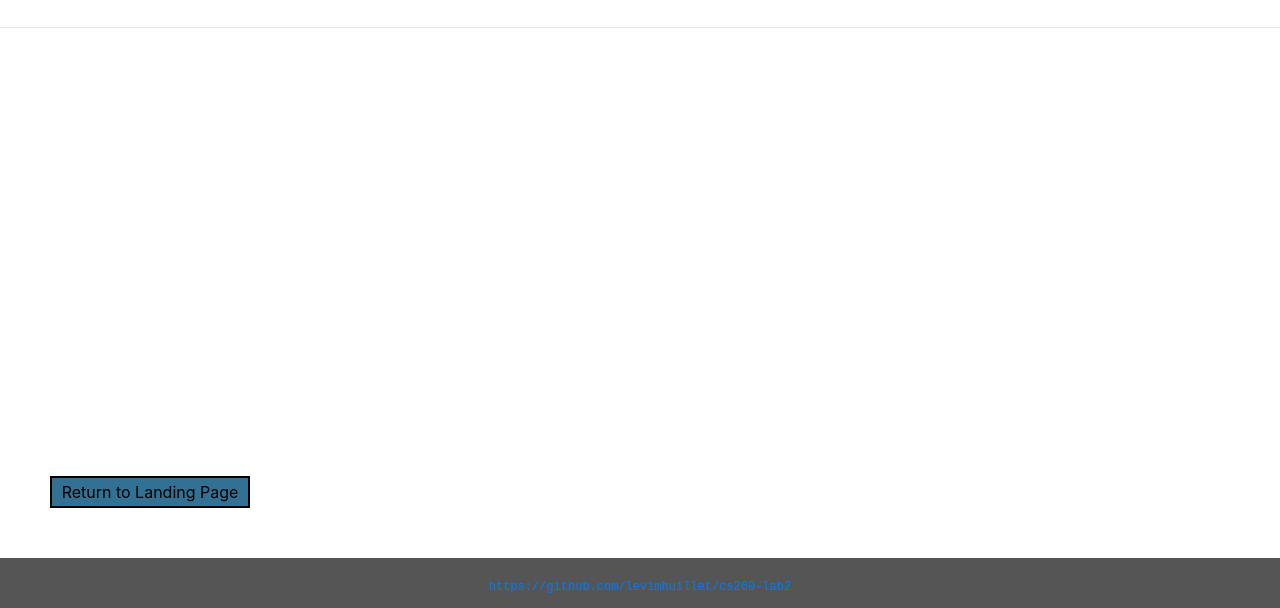
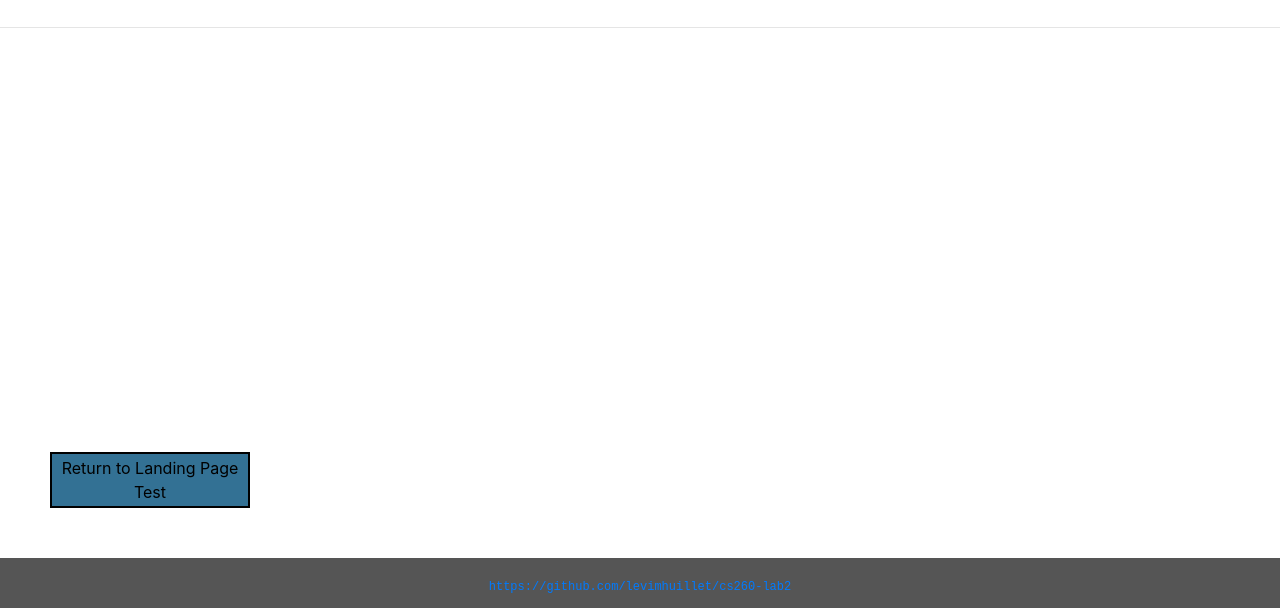
Before and after one commit to levimhuillet/cs260-lab2, a plain HTML site: page index.html in a window 1280 px wide. Shown: the part 192-800 px from the top of the page. Drawn offline with nearby package versions, Linux system fonts and the light colour scheme.

Commit message:
testing resourcing

```diff
--- a/index.html
+++ b/index.html
@@ -36,7 +36,7 @@
     <br>
 
     <div class="return">
-      <a href="/" class="return">Return to Landing Page</a>
+      <a href="/" class="return">Return to Landing Page Test</a>
     </div>
 
     <script src="https://cdnjs.cloudflare.com/ajax/libs/moment.js/2.24.0/moment.min.js" integrity="sha256-4iQZ6BVL4qNKlQ27TExEhBN1HFPvAvAMbFavKKosSWQ=" crossorigin="anonymous"></script>
```
